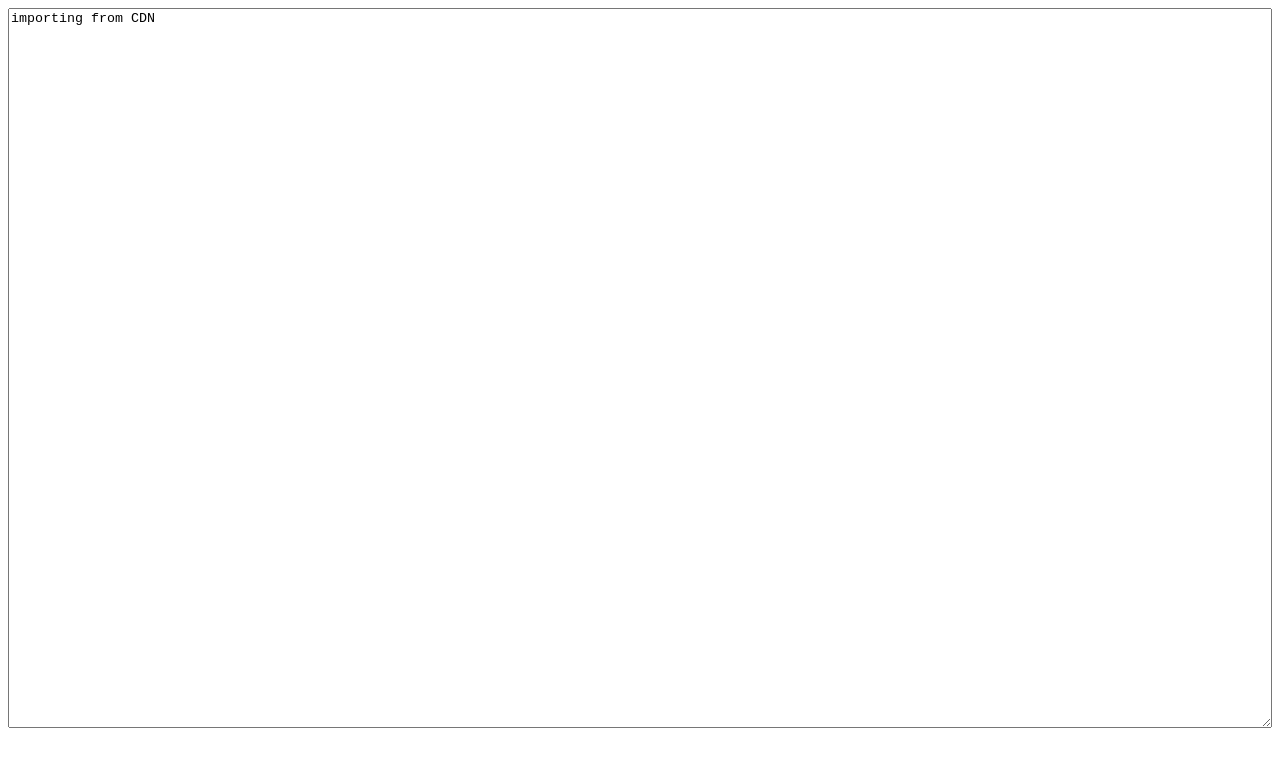
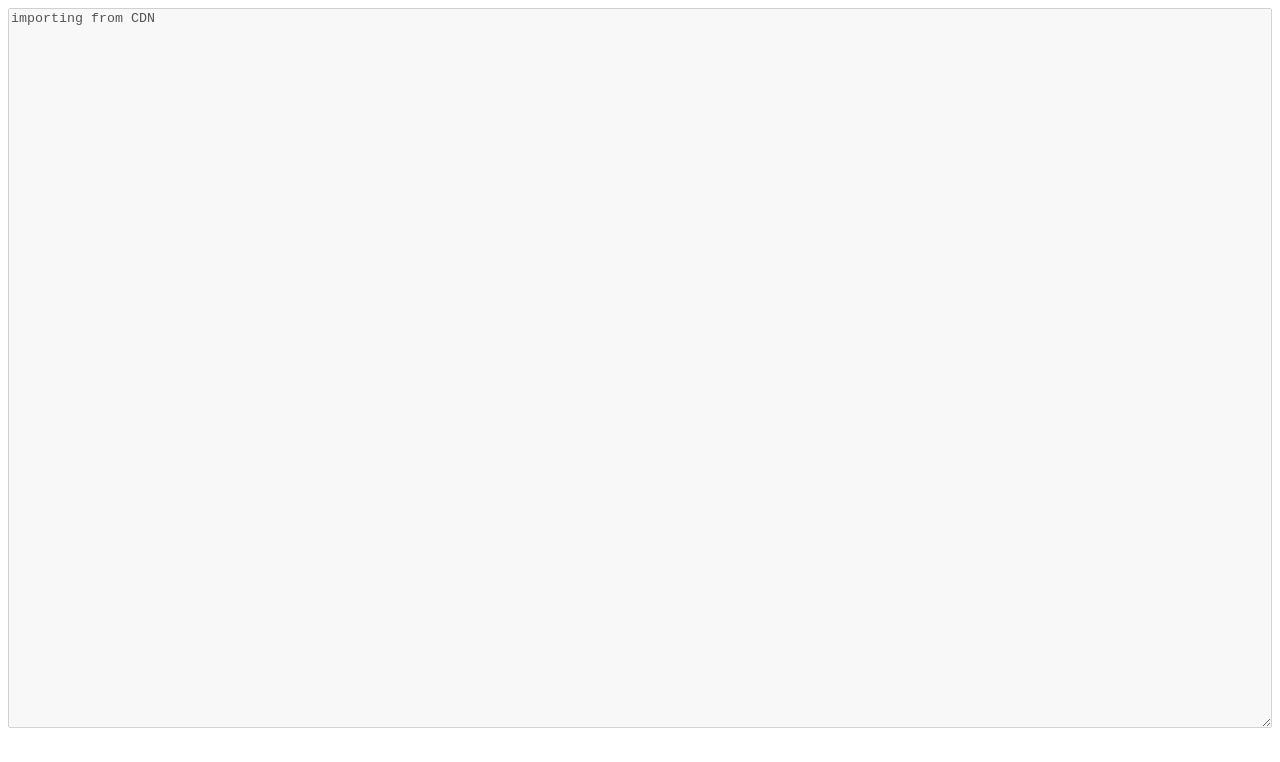
Before and after one commit to fs-eire/ort-web-integration-test, a plain HTML site: page index.html in a window 1280 px wide. Drawn offline with Linux system fonts and the light colour scheme.

Commit message:
Disable input features on output textarea
Added attributes to disable autocomplete, autocorrect, autocapitalize, and spellcheck for the output textarea.

```diff
--- a/index.html
+++ b/index.html
@@ -1,4 +1,4 @@
-<textarea id="output" style="width: 100%; height: 90vh"></textarea>
+<textarea id="output" style="width: 100%; height: 90vh" autocomplete="off" autocorrect="off" autocapitalize="off" spellcheck="false" disabled></textarea>
 <script type="module">
   const log = (msg) => {
     document.getElementById("output").value += msg + "\n";
```
